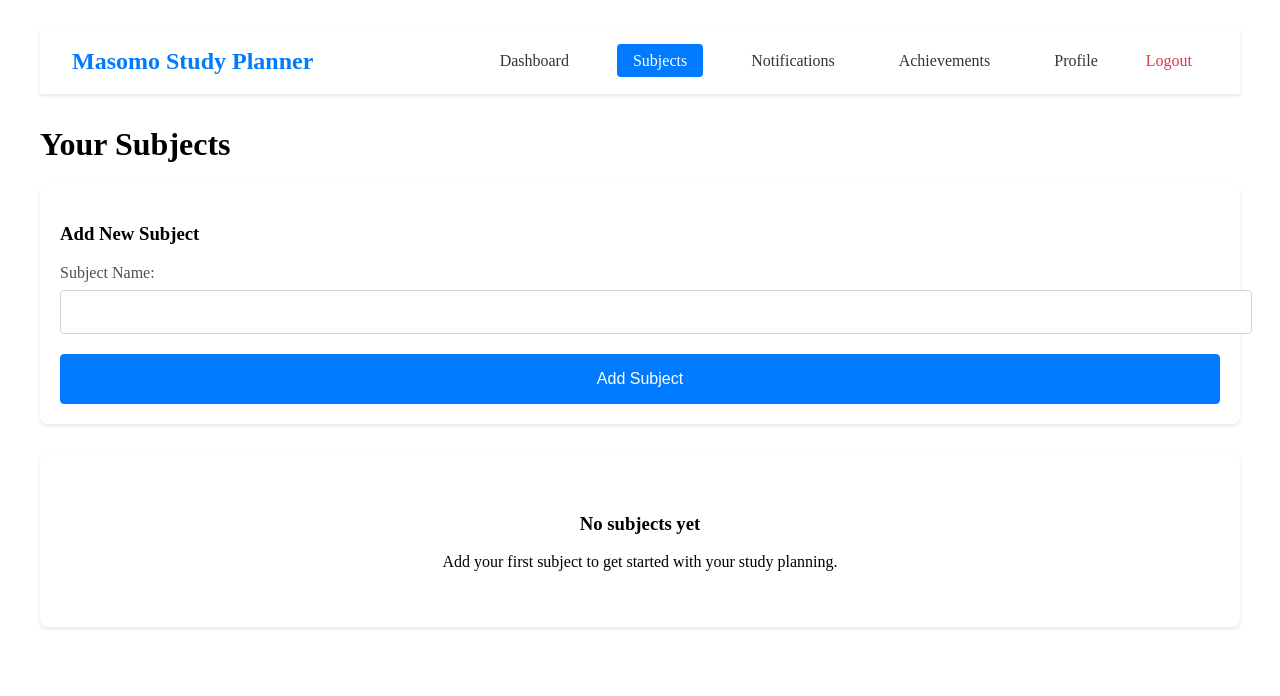
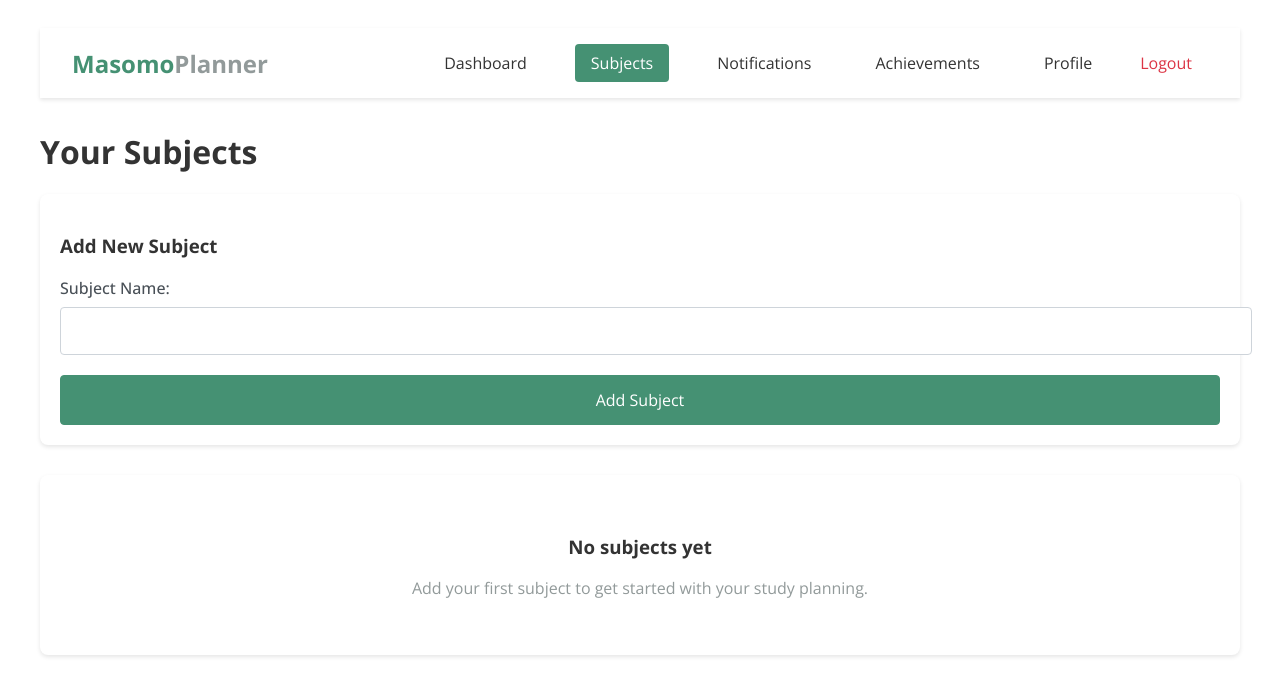
Before and after one commit to WambuiNganga01/Masomo-Study-Planner-2025, a PHP site: page /subjects.php in a window 1280 px wide. Shown: the top 696 px of the page. Run offline with PHP 8.4, Linux system fonts and the light colour scheme; a user stored in the database is signed in; data that the repository does not hold is empty.

Commit message:
Changed color scheme from blue to green.

```diff
--- a/achievements.php
+++ b/achievements.php
@@ -188,7 +188,7 @@ if ($next_level) {
         .stat-value {
             font-size: 24px;
             font-weight: bold;
-            color: #007bff;
+            color: #459173;
         }
 
         .achievement-list {
--- a/css/style.css
+++ b/css/style.css
@@ -1,4 +1,11 @@
 /* dashboard.css */
+*{
+    color: #929a9a;
+    font-family: "Open Sans", sans-serif;
+}
+h1,h2,h3,h4,h5,h6 {
+    color: #333;
+}
 .container {
     max-width: 1200px;
     margin: 0 auto;
@@ -39,7 +46,7 @@
 .stat-number {
     font-size: 24px;
     font-weight: bold;
-    color: #007bff;
+    color: #459173;
 }
 
 .upcoming-activities {
@@ -170,7 +177,7 @@
 }
 
 .form-control:focus {
-    border-color: #007bff;
+    border-color: #459173;
     outline: none;
     box-shadow: 0 0 0 0.2rem rgba(0, 123, 255, 0.25);
 }
@@ -195,13 +202,13 @@
 
 .btn-primary {
     color: #fff;
-    background-color: #007bff;
-    border-color: #007bff;
+    background-color: #459173;
+    border-color: #459173;
 }
 
 .btn-primary:hover {
-    background-color: #0069d9;
-    border-color: #0062cc;
+    background-color: #3d8065;
+    border-color: #3d8065;
 }
 
 /* Form footer - for the links */
@@ -213,7 +220,7 @@
 }
 
 .form-footer a {
-    color: #007bff;
+    color: #459173;
     text-decoration: none;
 }
 
--- a/includes/navigation.php
+++ b/includes/navigation.php
@@ -25,7 +25,7 @@ if (isset($_SESSION['user_id'])) {
 
 <nav class="main-nav">
     <div class="nav-brand">
-        <a href="dashboard.php">Masomo Study Planner</a>
+        <a href="dashboard.php" style="color:#929a9a !important;"><Strong style="color:#459173 !important;">Masomo</Strong>Planner</a>
     </div>
 
     <ul class="nav-links">
@@ -70,7 +70,7 @@ if (isset($_SESSION['user_id'])) {
 .nav-brand a {
     font-size: 1.5rem;
     font-weight: bold;
-    color: #007bff;
+    color: #459173;
     text-decoration: none;
 }
 
@@ -93,17 +93,17 @@ if (isset($_SESSION['user_id'])) {
 }
 
 .nav-links li.active a {
-    background-color: #007bff;
+    background-color: #459173;
     color: white;
 }
 
 .nav-links li a:hover {
     background-color: #f8f9fa;
-    color: #007bff;
+    color: #459173;
 }
 
 .nav-links li.active a:hover {
-    background-color: #0056b3;
+    background-color:rgb(64, 132, 105);
     color: white;
 }
 
```
Also changed, not shown: index.php (+10 -12 lines).
